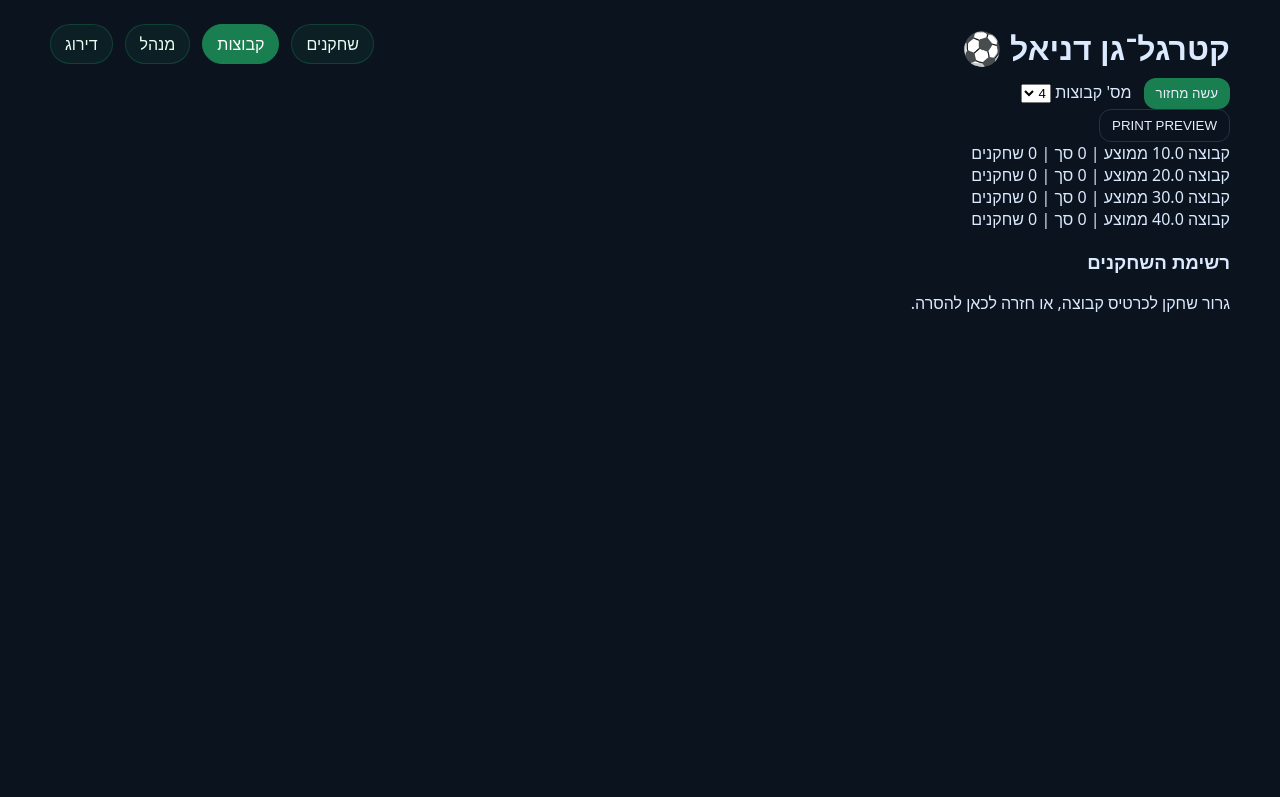
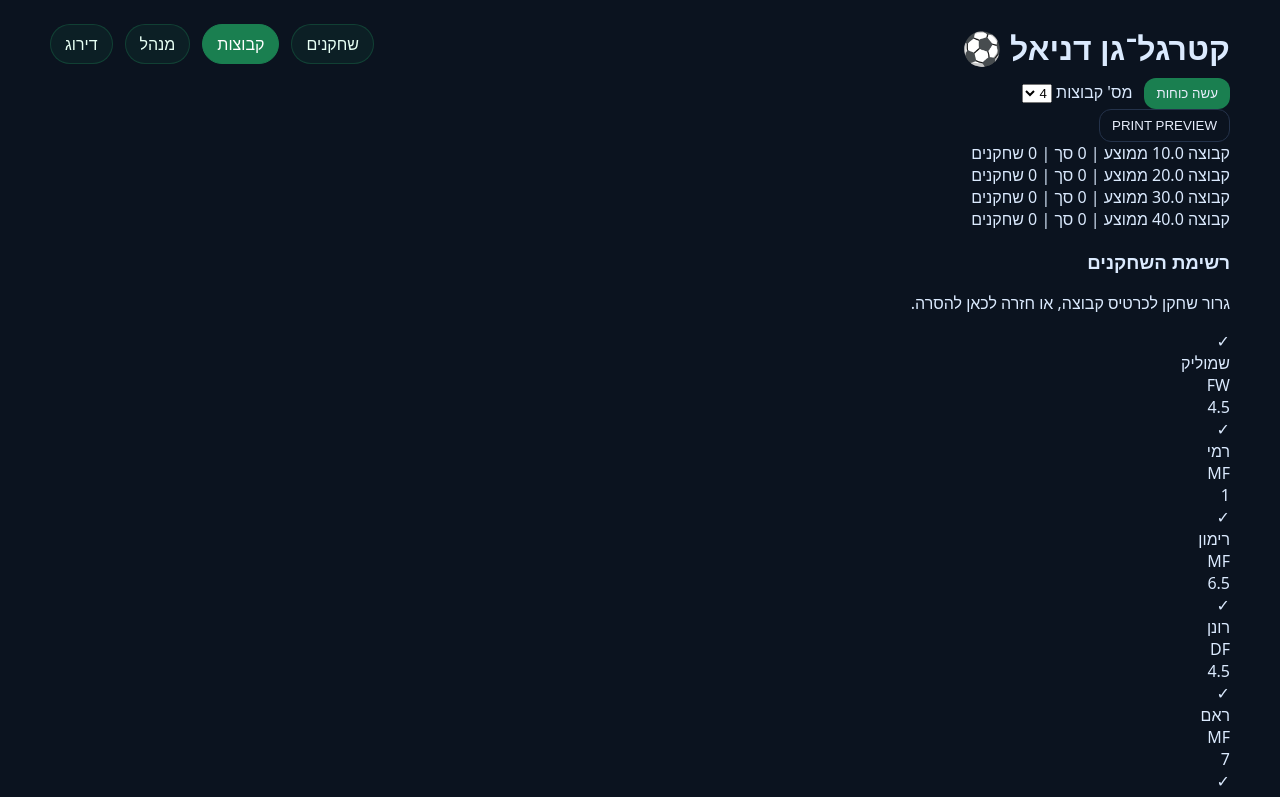
Before and after one commit to ShmuelBarazani/kat-regel-gan-daniel-v2, a React (Vite) app: page /forces in a window 1280 px wide. Shown: the top 797 px of the page. Built offline with nearby package versions, Linux system fonts and the light colour scheme.

Commit message:
Update TeamMaker.jsx

```diff
--- a/src/pages/TeamMaker.jsx
+++ b/src/pages/TeamMaker.jsx
@@ -2,8 +2,10 @@
 import React, { useMemo, useState, useCallback } from "react";
 import PrintView from "../components/PrintView";
 import { calcMinMaxSizes, canMovePlayer, distributeBalanced } from "../logic/balance";
+import playersData from "../../data/players.json"; // ✅ טעינה ישירה של רשימת השחקנים
 
-export default function TeamMaker({ players = [], initialTeamsCount = 4 }) {
+export default function TeamMaker({ initialTeamsCount = 4 }) {
+  const players = playersData; // ✅ תמיד ייקח את כל השחקנים מה-JSON
   const [teamCount, setTeamCount] = useState(initialTeamsCount);
   const [teams, setTeams] = useState(
     Array.from({ length: initialTeamsCount }, (_, i) => ({
@@ -13,7 +15,7 @@ export default function TeamMaker({ players = [], initialTeamsCount = 4 }) {
   );
   const [showPrint, setShowPrint] = useState(false);
 
-  const playingPlayers = useMemo(() => players.filter(p => p.playing), [players]);
+  const playingPlayers = useMemo(() => players.filter(p => p.playing !== false), [players]);
   const totalPlaying = playingPlayers.length;
 
   const makeRound = useCallback(() => {
@@ -110,9 +112,8 @@ export default function TeamMaker({ players = [], initialTeamsCount = 4 }) {
     <div className="page" style={{ direction: "rtl" }}>
       <div className="toolbar">
         <div className="left">
-          {/* כאן נשאר כמו בצילום שלך */}
           <button className="primary" onClick={makeRound}>
-            עשה מחזור
+            עשה כוחות
           </button>
           <label style={{ marginInlineStart: 12 }}>
             מס' קבוצות{" "}
```
